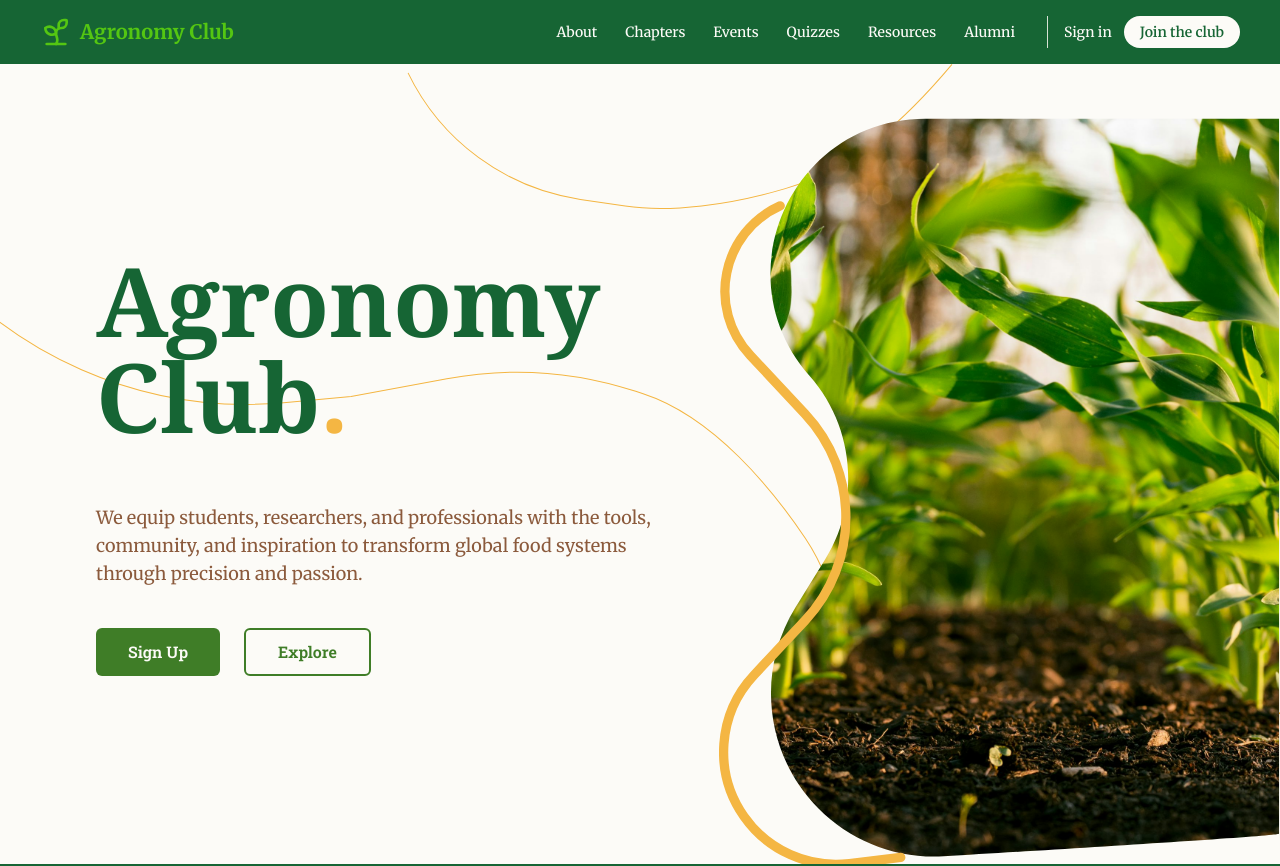
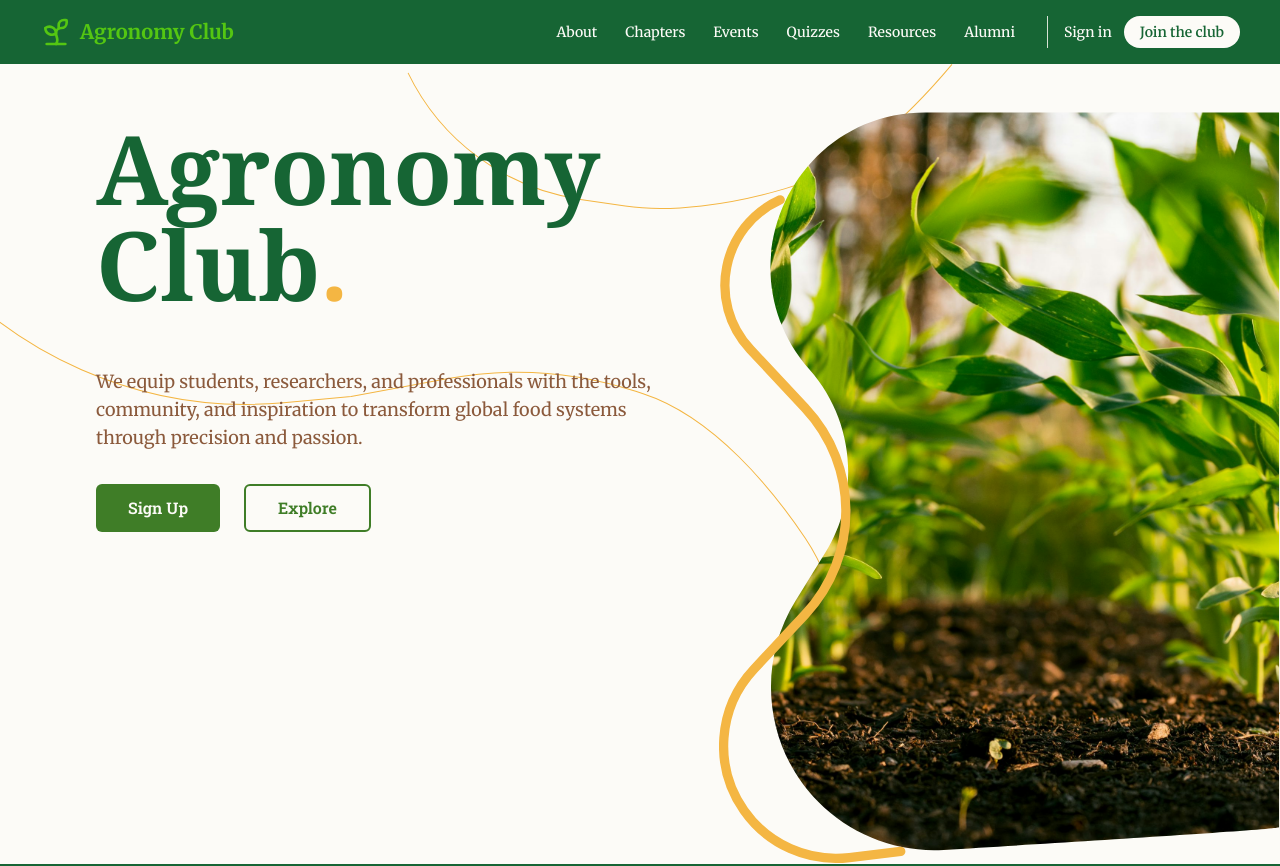
Before and after one commit to codersforcauses/agronomy-club, a Next.js app in the folder client/: page / in a window 1280 px wide. Shown: the top 866 px of the page. Built offline with nearby package versions, Linux system fonts and the light colour scheme.

Commit message:
style: adjust flex & padding so all primary content shows on md+ screens

```diff
--- a/client/src/app/page.tsx
+++ b/client/src/app/page.tsx
@@ -23,19 +23,19 @@ export default function Home() {
         </div>
       </div>
 
-      <div className="relative z-10 flex flex-1 flex-col justify-center md:flex-row md:items-center">
-        <div className="flex w-full flex-col gap-6 px-6 py-12 sm:px-12 md:w-3/5 md:py-0 md:pl-12 lg:pl-16 lg:pr-8 xl:pl-24">
+      <div className="relative z-10 flex flex-1 flex-col justify-center md:flex-row md:items-start">
+        <div className="flex w-full flex-col gap-6 px-6 py-12 sm:px-12 md:w-3/5 md:py-14 md:pl-12 lg:pl-16 lg:pr-8 xl:pl-24">
           <h1 className="font-serif text-6xl font-bold text-brand-green-dark lg:text-7xl xl:text-8xl">
             Agronomy Club<span className="text-brand-yellow">.</span>
           </h1>
 
-          <p className="max-w-xl pt-9 text-lg text-brand-brown">
+          <p className="max-w-xl pt-8 text-lg text-brand-brown">
             We equip students, researchers, and professionals with the tools,
             community, and inspiration to transform global food systems through
             precision and passion.
           </p>
 
-          <div className="mt-4 flex gap-6">
+          <div className="mt-2 flex gap-6">
             <Button className="h-12 bg-brand-green px-8 text-base font-semibold text-brand-surface hover:bg-brand-yellow hover:text-brand-brown">
               Sign Up
             </Button>
```
